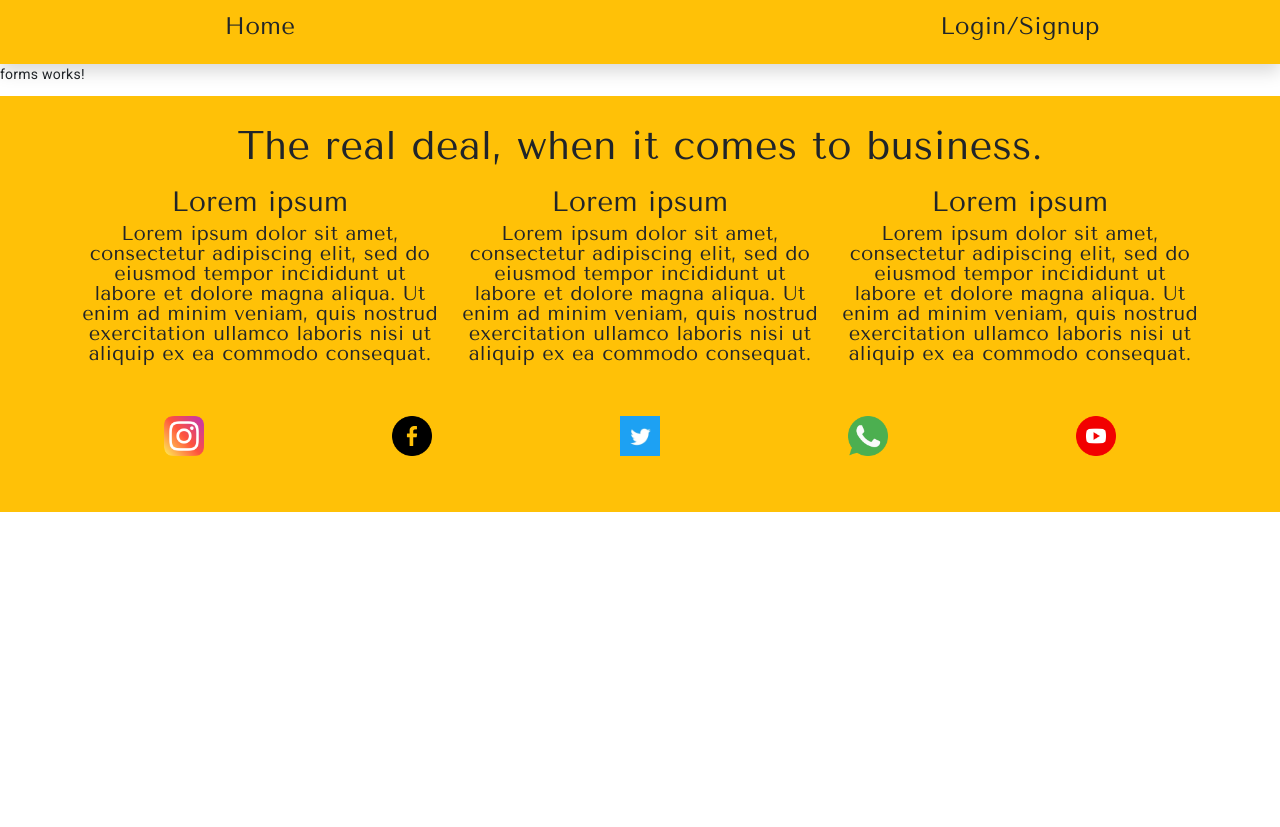
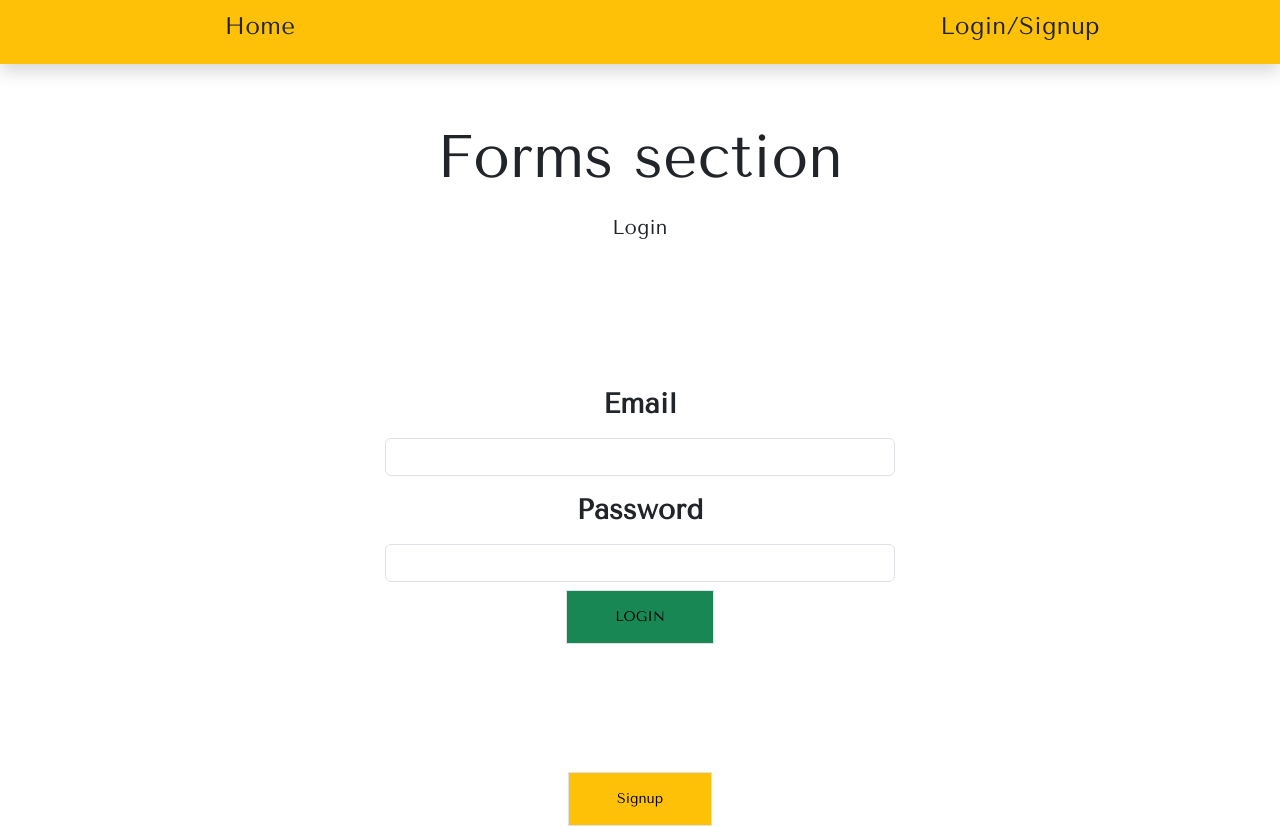
Before and after one commit to RaffaeleCaravett/restaurants-FE, an Angular app: page /forms in a window 1280 px wide. Shown: the top 827 px of the page. Before the commit the page ends 800 px from the top, so only its background shows below. Built offline with nearby package versions, Linux system fonts and the light colour scheme.

Commit message:
doing forms, home done

```diff
--- a/src/app/components/forms/forms.component.html
+++ b/src/app/components/forms/forms.component.html
@@ -1 +1,57 @@
-<p>forms works!</p>
+<div class="container text-center">
+  <div class="row">
+    <div class="col-md-12 py-5">
+      <h1>Forms section</h1>
+    <p class="fs-5">{{section}}</p>
+    </div>
+    <div class="col-md-12 py-5">
+      <div *ngIf="section=='Login'" class="col-md-6 m-auto">
+        <form [formGroup]="loginForm" class="p-4">
+    <label for="" class="py-4 fs-3 fw-bold">Email</label>
+    <input type="text" class="form-control bg-transparent m-auto" formControlName="email">
+    <label for="" class="py-4 fs-3 fw-bold">Password</label>
+    <input type="password" class="form-control bg-transparent m-auto" formControlName="password">
+    <div class="p-2 d-flex justify-content-around">
+    <button class="px-5 py-3 bg-success border" (click)="login()">LOGIN</button>
+</div>
+    </form>
+      </div>
+      <div *ngIf="section=='Signup'"  class="col-md-6 m-auto">
+        <form [formGroup]="signupForm" class="p-4">
+          <div class="row">
+    <div class="col-md-6">
+       <label for="" class="py-4 fs-3 fw-bold">Nome  <span class="fs-6">(min 3)</span></label>
+    <input type="text" class="form-control bg-transparent m-auto" formControlName="nome">
+    </div>
+    <div class="col-md-6">
+    <label for="" class="py-4 fs-3 fw-bold">Cognome  <span class="fs-6">(min 3)</span></label>
+    <input type="text" class="form-control bg-transparent m-auto" formControlName="cognome">
+    </div>
+    <div class="col-md-12">
+      <label for="" class="py-4 fs-3 fw-bold">Email</label>
+    <input type="text" class="form-control bg-transparent m-auto" formControlName="email">
+    </div>
+    <div class="col-md-12">
+      <label for="" class="py-4 fs-3 fw-bold">Età</label>
+    <input type="number" class="form-control bg-transparent m-auto" formControlName="eta">
+    </div>
+    <div class="col-md-6">
+      <label for="" class="py-4 fs-3 fw-bold">Password <span class="fs-6">(min 6)</span></label>
+    <input type="password" class="form-control bg-transparent m-auto" formControlName="password">
+    </div>
+    <div class="col-md-6">
+      <label for="" class="py-4 fs-3 fw-bold">Ripeti<span class="fs-6">(min 6)</span></label>
+    <input type="password" class="form-control bg-transparent m-auto" formControlName="ripetiPassword">
+    </div>
+          </div>
+          <div class="p-2 d-flex justify-content-around">
+            <button class="px-5 py-3 bg-success border" (click)="signup()">SIGNUP</button>
+            </div>
+          </form>    </div>
+    </div>
+    <div class="col-md-12 py-5">
+      <button class="px-5 py-3 bg-warning border" *ngIf="section=='Login'" (click)="section='Signup'">Signup</button>
+      <button class="px-5 py-3 bg-warning border" *ngIf="section=='Signup'" (click)="section='Login'">Login</button>
+    </div>
+  </div>
+</div>
--- a/src/app/components/forms/forms.component.scss
+++ b/src/app/components/forms/forms.component.scss
@@ -0,0 +1,12 @@
+*{
+  font-family: "Tenor Sans", sans-serif;
+  font-weight: 400;
+  font-style: normal;
+  h1{
+    font-size: 60px;
+    line-height: 1.5;
+    font-family: "Tenor Sans", sans-serif;
+    font-weight: 400;
+    font-style: normal;
+  }
+}
--- a/src/app/components/forms/forms.component.ts
+++ b/src/app/components/forms/forms.component.ts
@@ -1,10 +1,40 @@
-import { Component } from '@angular/core';
+import { Component, OnInit } from '@angular/core';
+import { FormControl, FormGroup, Validators } from '@angular/forms';
 
 @Component({
   selector: 'app-forms',
   templateUrl: './forms.component.html',
   styleUrls: ['./forms.component.scss']
 })
-export class FormsComponent {
+export class FormsComponent implements OnInit{
+
+section!:string;
+
+loginForm!:FormGroup
+signupForm!:FormGroup
+
+ngOnInit(): void {
+this.section='Login'
+
+this.loginForm= new FormGroup({
+  email: new FormControl('',[Validators.required,Validators.pattern(/^[a-zA-Z0-9._%+-]+@[a-zA-Z0-9.-]+\.[a-zA-Z]{2,4}$/)]),
+  password: new FormControl('',[Validators.required,Validators.minLength(6)])
+})
+this.signupForm=new FormGroup({
+  nome: new FormControl('',[Validators.required,Validators.minLength(2)]),
+  cognome: new FormControl('',[Validators.required,Validators.minLength(2)]),
+  email:new FormControl('',[Validators.required,Validators.pattern("^[a-z0-9._%+-]+@[a-z0-9.-]+\\.[a-z]{2,4}$")]),
+  eta:new FormControl('',[Validators.required,Validators.min(18)]),
+  password:new FormControl('',[Validators.required,Validators.minLength(6)]),
+  ripetiPassword:new FormControl('',[Validators.required,Validators.minLength(6)])
+})
+}
+
+login(){
 
 }
+
+signup(){
+
+}
+}
--- a/src/app/components/forms/forms.module.ts
+++ b/src/app/components/forms/forms.module.ts
@@ -3,6 +3,7 @@ import { CommonModule } from '@angular/common';
 import { AppComponent } from 'src/app/app.component';
 import { FormsComponent } from './forms.component';
 import { FormsRoutingModule } from './forms-routing.module';
+import { ReactiveFormsModule } from '@angular/forms';
 
 
 
@@ -12,7 +13,8 @@ import { FormsRoutingModule } from './forms-routing.module';
   ],
   imports: [
     CommonModule,
-    FormsRoutingModule
+    FormsRoutingModule,
+    ReactiveFormsModule
   ],
   providers: [
 
--- a/src/app/components/home/home.component.html
+++ b/src/app/components/home/home.component.html
@@ -67,13 +67,15 @@
 </div>
 <div class="col-md-12 py-5">
 <div class="row" >
-  <div class="p-2 m-auto" style="width: 11%;" *ngFor="let t of title,index as i">
+  <div class="p-2 m-auto cards" style="width: 11%;" *ngFor="let t of title,index as i">
     <div class="p-2 py-5 shadow border rounded position-relative bg-light div-{{i+1}}" (mouseenter)="onHover(i)"(mouseleave)="getSizes()">
-      <h1>{{t}}</h1>
+      <h2>{{t}}</h2>
     </div>
   </div>
 </div>
-
+</div>
+<div class="col-md-12 py-5">
+<button class="px-5 py-3 bg-warning border" [routerLink]="'/forms'">Vai al login</button>
 </div>
   </div>
 </div>
--- a/src/app/components/home/home.component.scss
+++ b/src/app/components/home/home.component.scss
@@ -54,88 +54,10 @@ box-shadow:
 rgba(red, 0.2) 0 0 40px 5px,
 rgba(black, 0.66) 0 30px 30px 0,
 }
+}
 
-// .div-1{
-//   position: relative;
-//   right: -400px;
-//   z-index:9;
-//   &:hover{
-//     z-index:10;
-//     transition:3s
-//   }
-// }
-// .div-2{
-//   position: relative;
-//   right: -300px;
-//    z-index:8;
-//    &:hover{
-//     z-index:10;
-//     transition:3s
-//    }
-// }
-// .div-3{
-//   position: relative;
-//   right: -200px;
-//    z-index:7;
-//    &:hover{
-//     z-index:10;
-//     transition:3s
-//    }
-// }
-// .div-4{
-//   position: relative;
-//   right: -100px;
-//    z-index:6;
-//    &:hover{
-//     z-index:10;
-//     transition:3s
-//    }
-// }
-// .div-5{
-//   position: relative;
-//    z-index:5;
-//    &:hover{
-//     z-index:10;
-//     transition:3s
-//    }
-// }
-// .div-6{
-//   position: relative;
-//   right: 100px;
-//    z-index:4;
-//    &:hover{
-//     z-index:10;
-//     transition:3s
-//    }
-// }
-// .div-7{
-//   position: relative;
-//   right: 200px;
-//    z-index:3;
-//    &:hover{
-//     z-index:10;
-//     transition:3s
-//    }
-// }
-// .div-8{
-//   position: relative;
-//   right: 300px;
-//    z-index:2;
-//    &:hover{
-//     z-index:10;
-//     transition:3s
-//    }
-// }
-// .div-9{
-//   position: relative;
-//   right: 400px;
-//    z-index:1;
-//    &:hover{
-//     z-index:10;
-//     transition:3s
-//    }
-// }
-
-
-
+@media screen and (max-width:410px) {
+.cards{
+  visibility: hidden;
 }
+}
--- a/src/app/components/home/home.component.ts
+++ b/src/app/components/home/home.component.ts
@@ -23,13 +23,13 @@ yDeg:number=0
 xDeg:number=0
 hoverCard(card:any,index:number,event:any){
 if(event.movementX>0){
-  this.xDeg-=0.5
+  this.xDeg-=0.9
 }else if(event.movementX<0){
-  this.xDeg+=0.5
+  this.xDeg+=0.9
 }else if(event.movementY>0){
-  this.yDeg+=0.5
+  this.yDeg+=0.9
 }else{
-  this.yDeg-=0.5
+  this.yDeg-=0.9
 }
 let div = document.getElementById(`card${index}`)
 
@@ -89,6 +89,7 @@ for (let j = 0; j < div.length; j++) {
   let d = div[j] as unknown as HTMLElement
   d.style.right = `${position}px`;
   d.style.zIndex=`${zInde}`
+  d.style.transform=`translateX(${0}px)`
 }
 }
 
```
